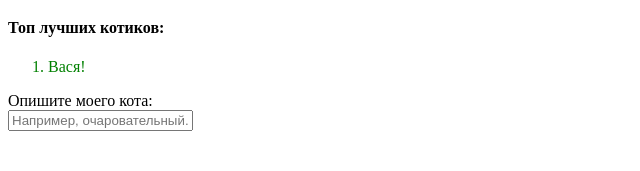
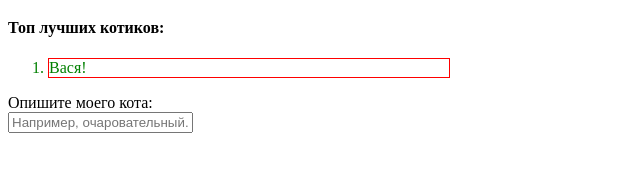
Before and after one commit to Jerruz/result_school, a plain HTML site: page les_6-10_css/index.html in a window 1280 px wide. Shown: the part 363-534 px from the top of the page, without its empty margins (0-640 px from the left). Drawn offline with Linux system fonts and the light colour scheme.

Commit message:
fixed border style in css file

```diff
--- a/les_6-10_css/style.css
+++ b/les_6-10_css/style.css
@@ -1,6 +1,6 @@
 .green {
     color: green;
-    border: 1px red;
+    border: 1px solid red;
     width: 400px;
 }
 
```
